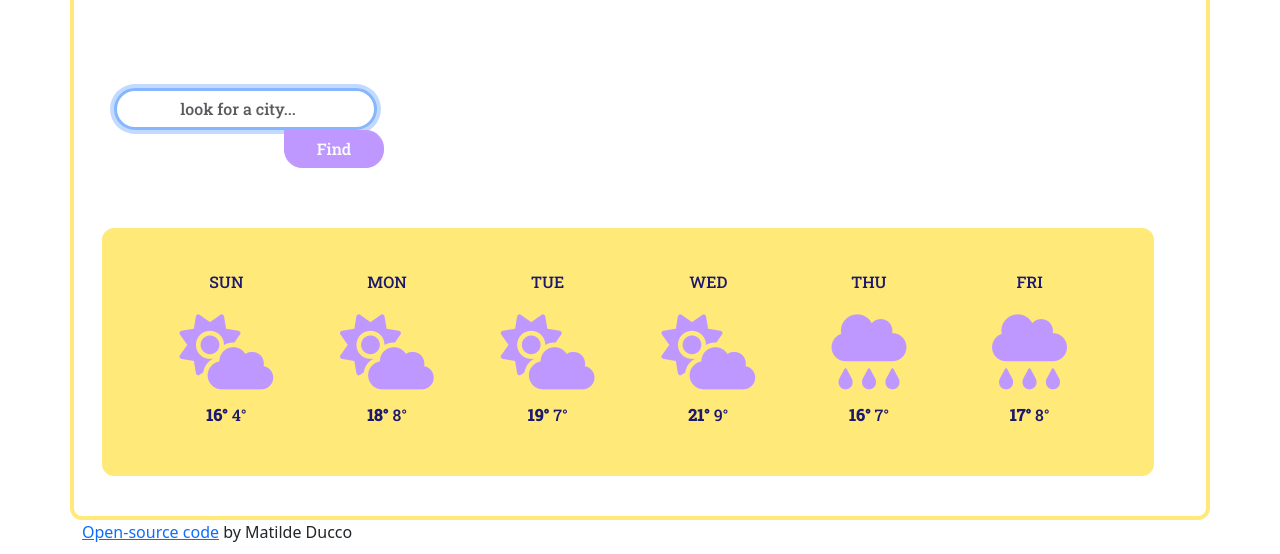
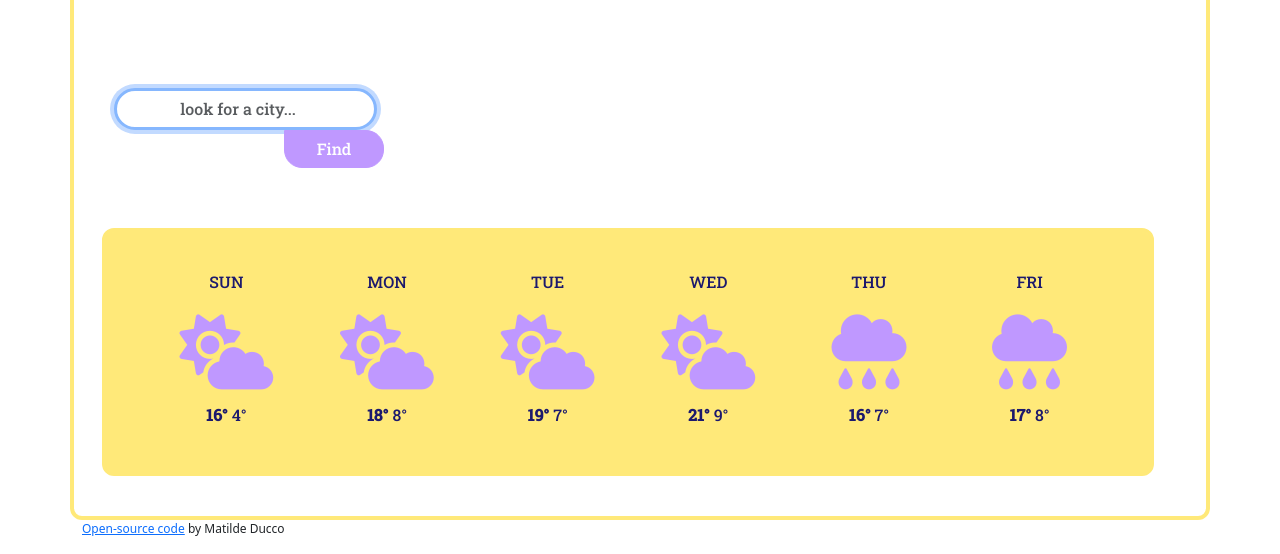
Before and after one commit to matildeducco/github-challenge, a plain HTML site: page index.html in a window 1280 px wide. Shown: the part 508-1062 px from the top of the page. Drawn offline with nearby package versions, Linux system fonts and the light colour scheme.

Commit message:
Edited footer link and font size

```diff
--- a/index.html
+++ b/index.html
@@ -132,7 +132,7 @@
       </div>
       <footer>
         <a
-          href="https://64560fe60554c8701543eb12--jazzy-moonbeam-369fd9.netlify.app/"
+          href="https://main--jazzy-moonbeam-369fd9.netlify.app/"
           target="_blank"
           >Open-source code</a
         >
--- a/src/style.css
+++ b/src/style.css
@@ -139,3 +139,7 @@ h6 {
     background-color: #7a61a3;
     transition: all 500ms ease-in-out;
 }
+
+footer {
+    font-size: 12px;
+}
```
